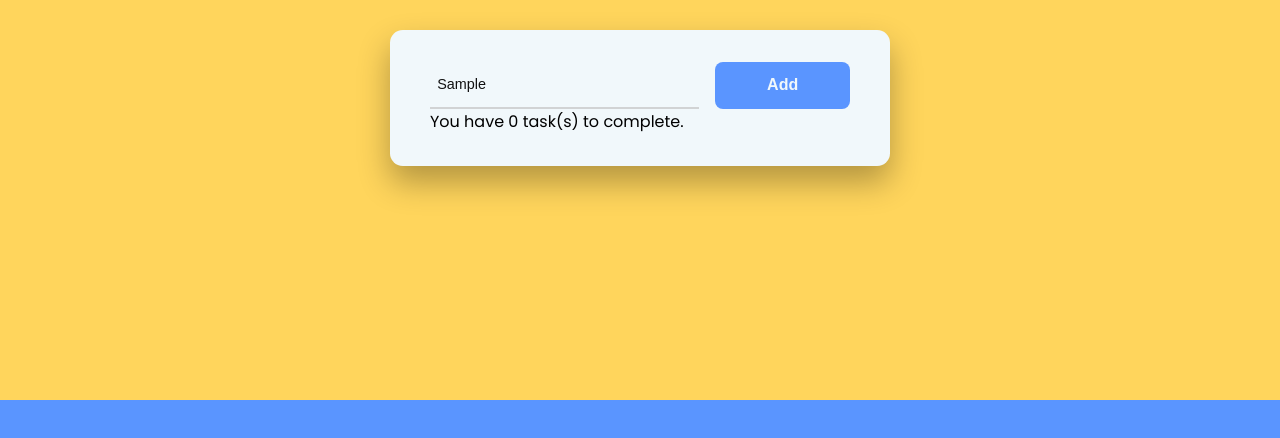
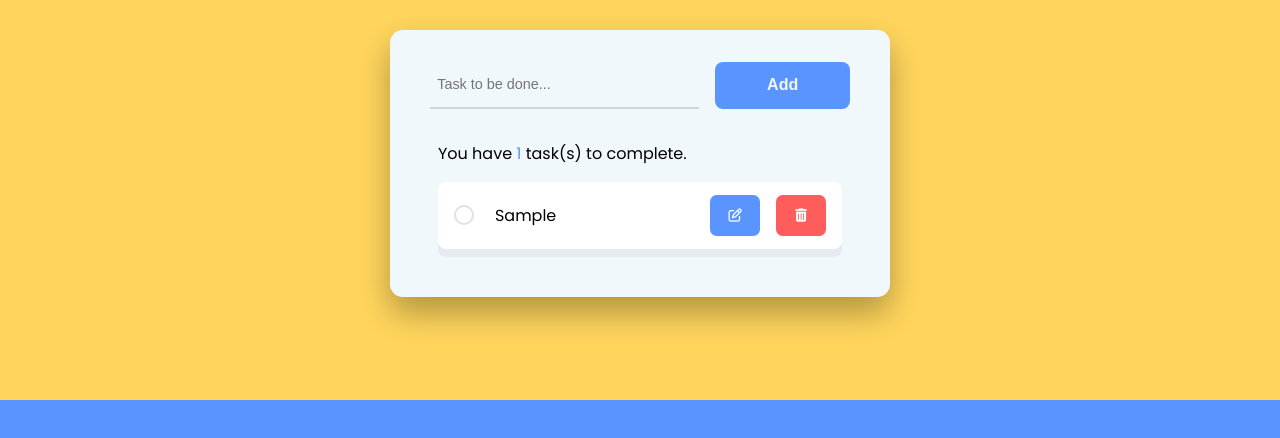
Before and after one commit to kushagrarastogi7007/JS-basic-projects, a plain HTML site: page ToDoList/index.html in a window 1280 px wide. Both pictures are taken after typing "Sample" into the empty fields and a click on the button "Add". Drawn offline with Linux system fonts and the light colour scheme.

Commit message:
project done

```diff
--- a/ToDoList/index.html
+++ b/ToDoList/index.html
@@ -4,10 +4,13 @@
     <meta charset="UTF-8">
     <meta name="viewport" content="width=device-width, initial-scale=1.0">
     <title>TO DO LIST</title>
+    <link rel="stylesheet" href="style.css">
+    <!-- Google Fonts -->
     <link rel="preconnect" href="https://fonts.googleapis.com">
     <link rel="preconnect" href="https://fonts.gstatic.com" crossorigin>
     <link href="https://fonts.googleapis.com/css2?family=Inter:wght@100..900&family=Poppins:wght@400;600&display=swap" rel="stylesheet">
-    <link rel="stylesheet" href="style.css">
+    <!-- Font Awesome Icons -->
+    <link rel="stylesheet" href="https://cdnjs.cloudflare.com/ajax/libs/font-awesome/6.6.0/css/all.min.css" integrity="sha512-Kc323vGBEqzTmouAECnVceyQqyqdsSiqLQISBL29aUW4U/M7pSPA/gEUZQqv1cwx4OnYxTxve5UMg5GT6L4JJg==" crossorigin="anonymous" referrerpolicy="no-referrer" />
 </head>
 <body>
     <div class="app">
--- a/ToDoList/script.js
+++ b/ToDoList/script.js
@@ -9,3 +9,71 @@ let taskCount = 0;
 const displayCount = (taskCount) => {
     countValue.innerText = taskCount;
 };
+
+const addTask = () => {
+    const taskName = newTaskInput.value.trim();
+    error.style.display = "none";
+    if(!taskName){
+        setTimeout(() => {
+            error.style.display = "block";
+        },200);
+        return;
+    }
+    const task = `<div class = "task">
+    <input type="checkbox" class = "task-check">
+    <span class = "taskname">${taskName}</span>
+    <button class = "edit">
+    <i class="fa-regular fa-pen-to-square"></i>
+    </button>
+    <button class = "delete">
+    <i class="fa-solid fa-trash-can"></i>
+    </button>
+    </div>`;
+
+    taskContainer.insertAdjacentHTML("beforeend", task);
+
+    const deleteButtons = document.querySelectorAll(".delete");
+    deleteButtons.forEach(button => {
+        button.onclick = () => {
+            button.parentNode.remove();
+            taskCount--;
+            displayCount(taskCount);
+        }
+    })
+    const editButtons = document.querySelectorAll('.edit')
+    editButtons.forEach(editBtn => {
+        editBtn.onclick = (e) => {
+            let targetElement = e.target;
+            if(!(e.target.className == 'edit')) {
+                targetElement = e.target.parentElement;
+            }
+            newTaskInput.value = targetElement.previousElementSibling?.innerText;
+            targetElement.parentNode.remove();
+            taskCount--;
+            displayCount(taskCount);
+        }
+    })
+    const taskCheck = document.querySelectorAll(".task-check");
+    taskCheck.forEach((checkBox) => {
+        checkBox.onchange = () => {
+            checkBox.nextElementSibling.classList.toggle("completed");
+            if(checkBox.checked) {
+                taskCount -= 1;
+            }else{
+                taskCount += 1;
+            }
+            displayCount(taskCount);
+        };
+    });
+    taskCount += 1;
+    displayCount(taskCount);
+    newTaskInput.value = "";
+};
+
+addButton.addEventListener('click', addTask);
+
+window.onload = () => {
+    taskCount = 0;
+    displayCount(taskCount);
+    newTaskInput.value = "";
+}
--- a/ToDoList/style.css
+++ b/ToDoList/style.css
@@ -53,6 +53,82 @@ body{
     color: #f1f8fb;
     cursor: pointer;
 }
+#tasks {
+    margin-top: 1em;
+    border-radius: 0.5em;
+    width: 100%;
+    position: relative;
+    padding: 1em 0.5em;
+}
+.task {
+    background-color: #ffffff;
+    padding: 0.8em 1em;
+    display: grid;
+    grid-template-columns: 1fr 8fr 2fr 2fr;
+    gap: 1em;
+    border-radius: 0.5em;
+    box-shadow: 0 0.5em rgba(0, 0, 0, 0.05);
+    align-items: center;
+    cursor: pointer;
+}
+.task:not(:first-child){
+    margin-top: 1em;
+}
+.task input[type="checkbox"] {
+    position: relative;
+    appearance: none;
+    height: 20px;
+    width: 20px;
+    border-radius: 50%;
+    border: 2px solid #e1e1e1;
+}
+.task input[type="checkbox"]:before {
+    content: "";
+    position: absolute;
+    transform: translate(-50% , -50%);
+    top: 50%;
+    left: 50%;
+}
+.task input[type="checkbox"]:checked {
+    background-color: #5a95ff;
+    border-color: #5a95ff;
+}
+.task input[type="checkbox"]:checked:before {
+    position: absolute;
+    content: "\f00c";
+    color: #ffffff;
+    font-size: 0.8em;
+    font-family: "Font Awesome 5 Free";
+    font-weight: 900;
+}
+.task span {
+    font: 0.9em;
+    font-weight: 400;
+    word-break: break-all;
+}
+.task button {
+    color:#ffffff;
+    width: 100%;
+    padding: 1em 0;
+    border-radius: 0.5em;
+    border: none;
+    cursor: pointer;
+    outline: none;
+}
+.edit {
+    background-color: #5a95ff;
+}
+.delete {
+    background-color: #ff5c5c;
+}
+#pending-tasks span {
+    color: #5a95ff;
+}
+.completed {
+    text-decoration: line-through;
+    color: #a0a0a0;
+}
+
 #error {
     text-align: center;
     background-color: #ffffff;
```
